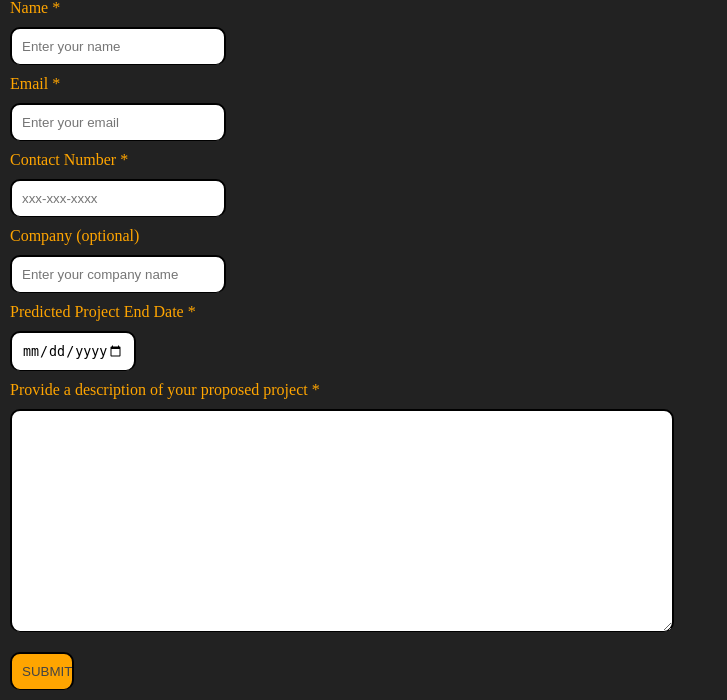
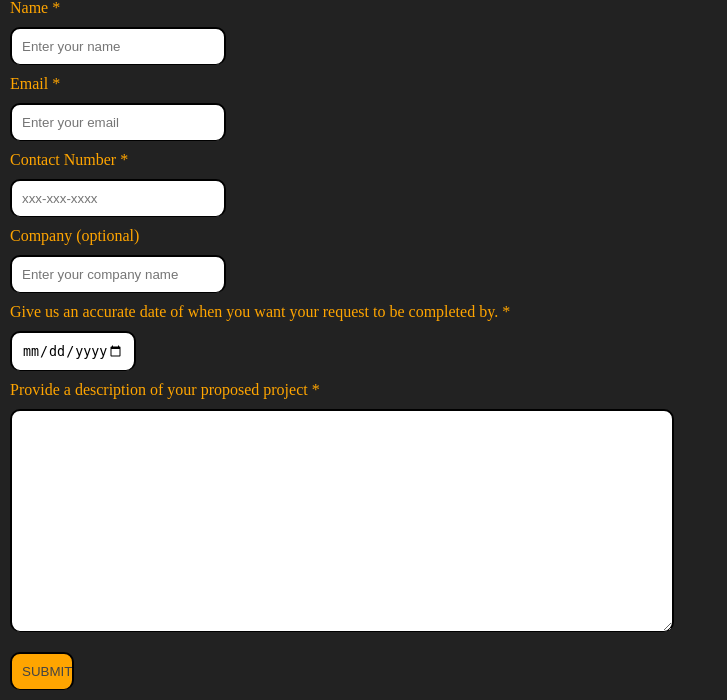
Before and after one commit to remker1/RenoMana, a Flask app: page /requestPage in a window 1280 px wide. Shown: the part 207-907 px from the top of the page, without its empty margins (0-727 px from the left). Run offline with Flask 3, Linux system fonts and the light colour scheme.

Commit message:
Users are no longer able to enter an end date that had already occurred.

```diff
--- a/back_end_team/app/templates/RenoGrpRequestPage.html
+++ b/back_end_team/app/templates/RenoGrpRequestPage.html
@@ -34,10 +34,8 @@
                 <label for="company">Company (optional)</label><br>
                 <input type="text" id="company" name="company" placeholder="Enter your company name"><br>
 
-<!--                <label for="startDate">Predicted Project Start Date *</label><br>-->
-<!--                <input type="date" id="startDate" name="startDate" required><br>-->
 
-                <label for="endDate">Predicted Project End Date *</label><br>
+                <label for="endDate">Give us an accurate date of when you want your request to be completed by. *</label><br>
                 <input type="date" id="endDate" name="endDate" required><br>
 
                 <label for="projectDesc">Provide a description of your proposed project *</label><br>
@@ -49,13 +47,13 @@
         </div>
 
         <script>
+                document.getElementById("endDate").setAttribute("min", new Date().toLocaleDateString('en-ca'));
             // Function to clear form inputs
             function clearFormInputs() {
                 document.getElementById('customerName').value = '';
                 document.getElementById('customerEmail').value = '';
                 document.getElementById('customerCell').value = '';
                 document.getElementById('company').value = '';
-<!--                document.getElementById('startDate').value = '';-->
                 document.getElementById('endDate').value = '';
                 document.getElementById('projectDesc').value = '';
             }
```
